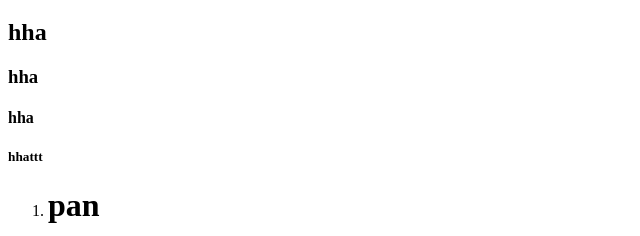
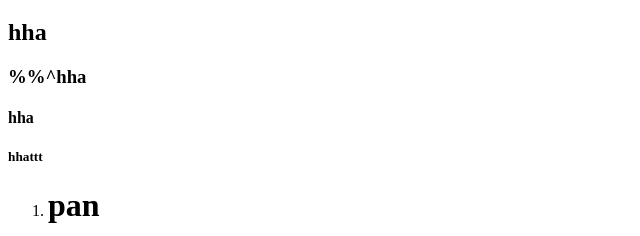
Before and after one commit to Sarrul/begginerME, a plain HTML site: page day1/index.html in a window 1280 px wide. Shown: the part 167-403 px from the top of the page, 0-640 px from the left. Drawn offline with Linux system fonts and the light colour scheme.

Commit message:
Update index.html

```diff
--- a/day1/index.html
+++ b/day1/index.html
@@ -11,7 +11,7 @@
     <p>I dont know just some writing ahhahahahhaa</p>
     <h1>hha</h1>
     <h2>hha</h2>
-    <h3>hha</h3>
+    <h3>%%^hha</h3>
     <h4>hha</h4>
     <h5>hhattt</h5>
     <ol>
```
